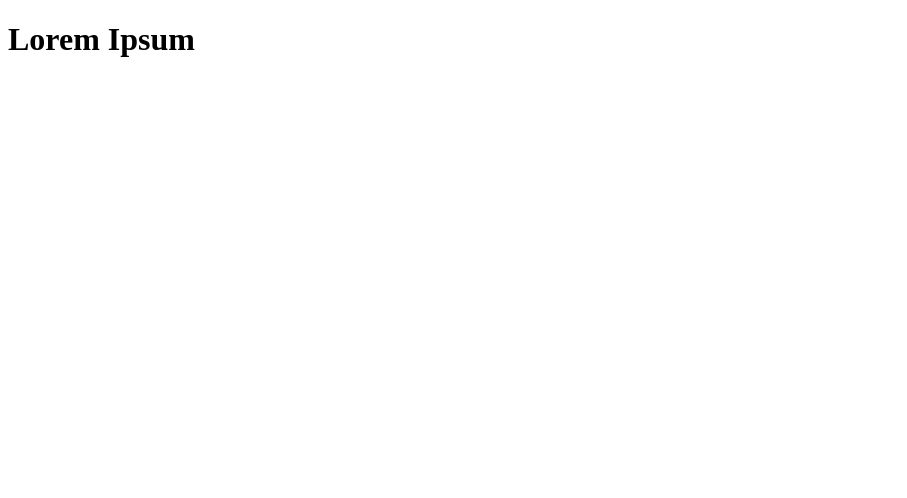
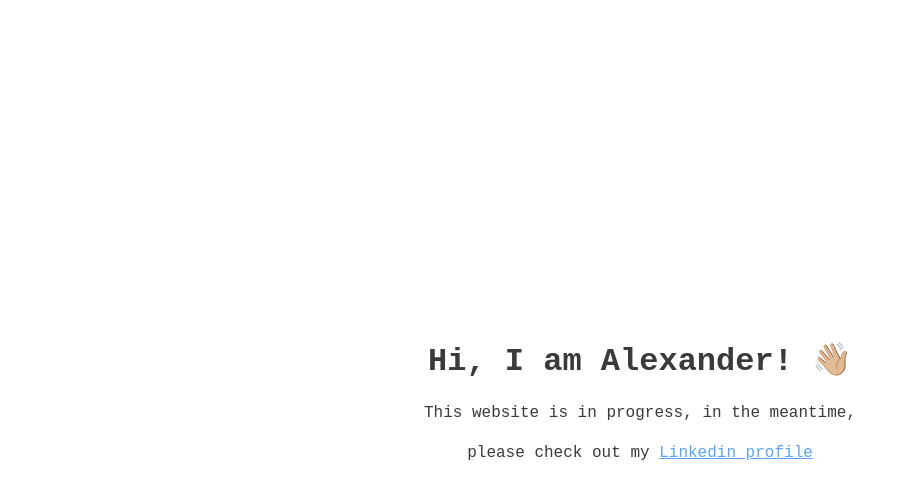
Before and after one commit to ahetzm/ahetzm.github.io, a plain HTML site: page index.html in a window 1280 px wide. Shown: the whole page, without its empty margins (0-907 px from the left). Drawn offline with Linux system fonts and the light colour scheme; a web font is replaced by a local one.

Commit message:
basic placeholder page

```diff
--- a/index.html
+++ b/index.html
@@ -1,10 +1,20 @@
 <!DOCTYPE html>
-<html>
+<html lang="en">
 <head>
+    <meta charset="UTF-8">
+    <title>Alexander Hetzmannseder</title>
+    <link rel="stylesheet" href="style.css">
+    <meta name="viewport" content="width=device-width, initial-scale=1">
+    <link rel="icon" href="favicon.ico">
 </head>
 <body>
+    <div id="content" class="d-flex justify-content-center align-items-center">
+        <div>
+            <h1>Hi, I am Alexander! 👋🏼</h1>
 
-<h1>Lorem Ipsum</h1>
-
+            <p>This website is in progress, in the meantime,
+            <p>please check out my <a target="_blank" href="https://www.linkedin.com/in/hetzmannseder/">Linkedin profile</a></p>
+        </div>
+    </div>
 </body>
 </html>
--- /dev/null
+++ b/style.css
@@ -0,0 +1,39 @@
+@import url("https://fonts.googleapis.com/css2?family=PT+Mono&display=swap");
+body {
+    font-family: "Source Sans Mono", "Courier new", monospace;
+    margin: 0 auto;
+    overflow: hidden;
+    color: #3a3a3a;
+}
+@media (prefers-color-scheme: dark) {
+    body {
+        background-color: #0D1117;
+        color: #C9D1D9;
+    }
+}
+
+#content {
+    padding: 0 1rem;
+    width: calc(100vw - 2rem);
+    height: 100vh;
+    display: flex;
+    justify-content: center;
+    align-items: center;
+}
+#content > div {
+    width: 600px;
+}
+
+h1 {
+    text-align: center;
+}
+
+p {
+    text-align: center;
+    line-height: 1.5;
+}
+
+a {
+    color: #58a6ff;;
+    text-decoration: underline;
+}
```
Also changed, not shown: favicon.ico (added).
